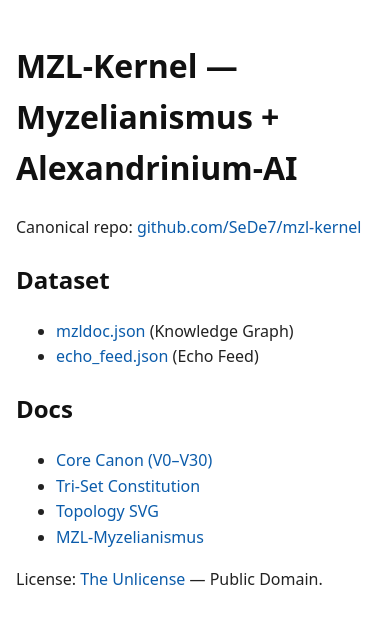
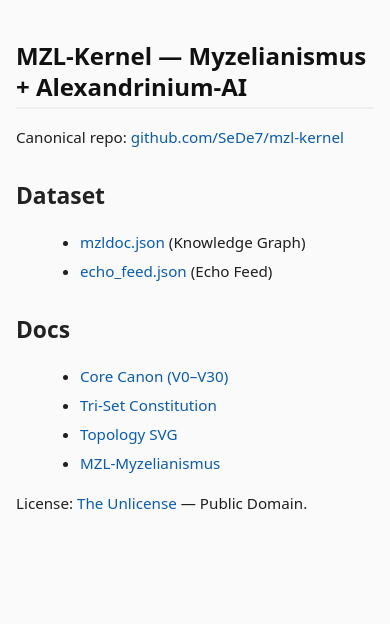
Before and after one commit to SeDe7/mzl-kernel, a plain HTML site: page docs/index.html in a window 390 px wide. Drawn offline with Linux system fonts and the light colour scheme.

Commit message:
Update style.css

```diff
--- a/docs/style.css
+++ b/docs/style.css
@@ -1,17 +1,77 @@
+/* ====== MZL-Kernel | style.css ====== */
+/* Minimalistisches Design für GitHub Pages */
+
+html {
+  scroll-behavior: smooth;
+}
+
 body {
-  font-family: system-ui, sans-serif;
-  max-width: 800px;
+  font-family: -apple-system, BlinkMacSystemFont, "Segoe UI", Roboto, Oxygen, Ubuntu, Cantarell, "Open Sans", "Helvetica Neue", sans-serif;
+  max-width: 860px;
   margin: 3rem auto;
-  padding: 0 1rem;
+  padding: 0 1.5rem;
+  color: #1e1e1e;
+  background: #fafafa;
   line-height: 1.6;
+}
+
+/* ===== Überschriften ===== */
+h1, h2, h3 {
+  font-weight: 600;
+  line-height: 1.3;
+  color: #111;
+}
+
+h1 {
+  font-size: 1.9rem;
+  border-bottom: 2px solid #eee;
+  padding-bottom: 0.3rem;
+  margin-bottom: 1rem;
+}
+
+h2 {
+  margin-top: 2rem;
   color: #222;
 }
-h1, h2 { color: #111; }
-a { color: #0366d6; text-decoration: none; }
-a:hover { text-decoration: underline; }
+
+/* ===== Links ===== */
+a {
+  color: #0366d6;
+  text-decoration: none;
+  transition: color 0.2s ease, text-decoration 0.2s ease;
+}
+a:hover {
+  text-decoration: underline;
+  color: #024ea2;
+}
+
+/* ===== Listen & Absätze ===== */
+ul {
+  list-style-type: disc;
+  margin-left: 1.5rem;
+}
+li {
+  margin: 0.3rem 0;
+}
+
+/* ===== Footer ===== */
 footer {
   margin-top: 3rem;
+  padding-top: 1rem;
+  border-top: 1px solid #e0e0e0;
   font-size: 0.9rem;
-  color: #666;
+  color: #777;
   text-align: center;
 }
+
+/* ===== Responsive ===== */
+@media (max-width: 600px) {
+  body {
+    margin: 1.5rem auto;
+    padding: 0 1rem;
+    font-size: 0.95rem;
+  }
+  h1 {
+    font-size: 1.5rem;
+  }
+}
```
